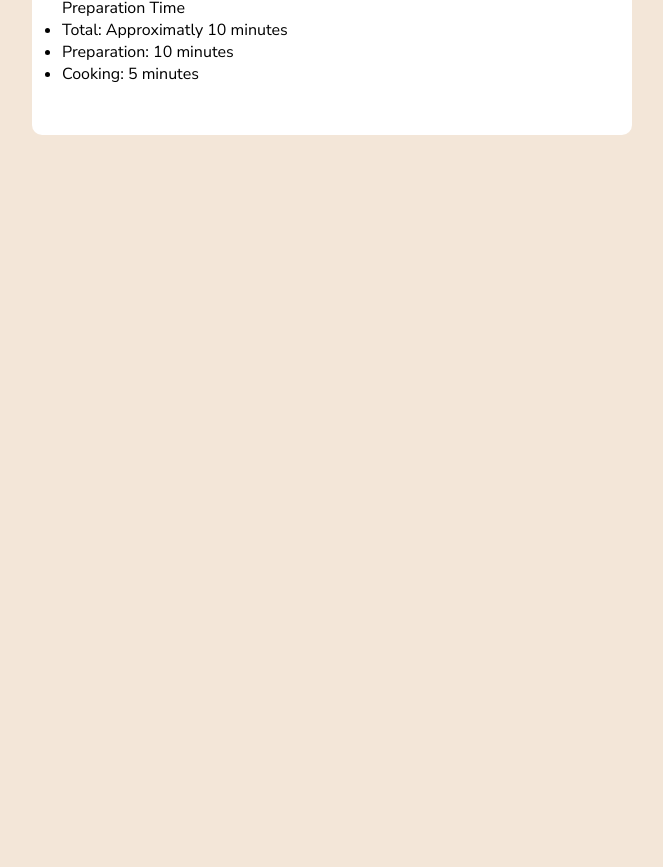
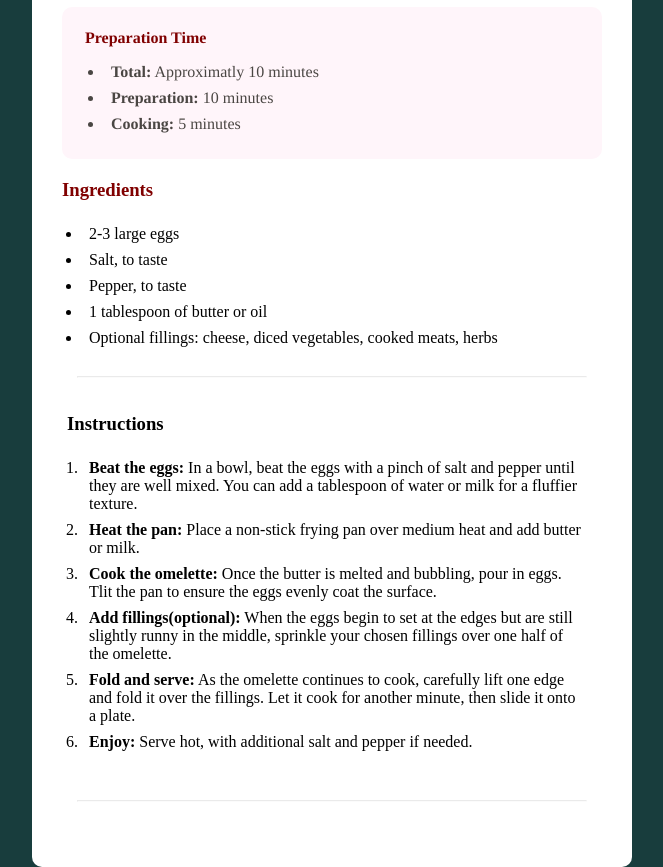
Before and after one commit to Whereisade/recipePage, a plain HTML site: page index.html in a window 1280 px wide. Shown: the part 536-1403 px from the top of the page, without its empty margins (308-971 px from the left). Before the commit the page ends 900 px from the top, so only its background shows below. Drawn offline with Linux system fonts and the light colour scheme; a web font is replaced by a local one.

Commit message:
added ingredients and instructions

```diff
--- a/index.html
+++ b/index.html
@@ -10,6 +10,10 @@
       href="https://fonts.googleapis.com/css2?family=Lora:ital,wght@0,400..700;1,400..700&family=Nunito+Sans:ital,opsz,wght@0,6..12,200..1000;1,6..12,200..1000&display=swap"
       rel="stylesheet"
     />
+    <link
+      href="https://fonts.googleapis.com/css2?family=Eczar:wght@400..800&family=Nunito+Sans:ital,opsz,wght@0,6..12,200..1000;1,6..12,200..1000&family=Space+Grotesk:wght@300..700&family=Space+Mono:ital,wght@0,400;0,700;1,400;1,700&family=Tinos:ital,wght@0,400;0,700;1,400;1,700&display=swap"
+      rel="stylesheet">
+
     <link rel="stylesheet" href="style.css" />
   </head>
   <body>
@@ -25,14 +29,42 @@
 
       <div class="preptime">
         <p>Preparation Time</p>
-        <ul>
-          <li><span>Total:</span> Approximatly 10 minutes</li>
-          <li><span>Preparation:</span> 10 minutes</li>
-          <li><span>Cooking:</span> 5 minutes</li>
+        <ul class="flist">
+          <li class="fuli"><span>Total:</span> Approximatly 10 minutes</li>
+          <li class="fuli"><span>Preparation:</span> 10 minutes</li>
+          <li class="fuli"><span>Cooking:</span> 5 minutes</li>
         </ul>
+      </div>
+      <div class="Ingredients">
+        <h3>Ingredients</h3>
+        <ul class="slist">
+          <li class="seli">2-3 large eggs</li>
+          <li class="seli">Salt, to taste</li>
+          <li class="seli">Pepper, to taste</li>
+          <li class="seli">1 tablespoon of butter or oil</li>
+          <li class="seli">Optional fillings: cheese, diced vegetables, cooked meats, herbs </li>
+
+        </ul>
+      </div>
+      <hr>
+      <div class="instructions">
+        <h3>Instructions</h3>
+        <ol id="tlist">
+          <li class="thdli"><strong>Beat the eggs:</strong> In a bowl, beat the eggs with a pinch of salt and pepper until they are well mixed. You can add a tablespoon of water or milk for a fluffier texture.</li>
+          <li class="thdli"><strong>Heat the pan:</strong> Place a non-stick frying pan over medium heat and add butter or milk.</li>
+          <li class="thdli"><strong>Cook the omelette:</strong> Once the butter is melted and bubbling, pour in eggs. Tlit the pan to ensure the eggs evenly coat the surface.</li>
+          <li class="thdli"><strong>Add fillings(optional):</strong> When the eggs begin to set at the edges but are still slightly runny in the middle, sprinkle your chosen fillings over one half of the omelette.</li>
+          <li class="thdli"><strong>Fold and serve:</strong> As the omelette continues to cook, carefully lift one edge and fold it over the fillings. Let it cook for another minute, then slide it onto a plate.</li>
+          <li class="thdli"><strong>Enjoy:</strong> Serve hot, with additional salt and pepper if needed.</li>
+        </ol>
+      </div>
+      <hr>
+      <div id="nutrition">
+
       </div>
 
 
     </div>
+
   </body>
 </html>
--- a/style.css
+++ b/style.css
@@ -7,7 +7,7 @@
 }
 body{
     font-family: "Nunito Sans", sans-serif;
-    background-color: #f3e6d8;
+    background-color: #183D3D;
     height: 100vh;
 }
 .card{
@@ -62,3 +62,65 @@ body{
 .description p{
     font-size: 14px;
 }
+.preptime{
+    background-color: #fff5fa;
+    padding: 22px;
+    border-radius: 10px;
+    margin-top: 10px;
+    font-family: "Tinos", serif;
+
+
+}
+.preptime p{
+    padding-bottom: 12px;
+    color: #800000;
+    font-weight: 700;
+    padding-left: 1px;
+
+}
+.flist{
+    padding-left: 20px;
+    color: #4a4643;
+}
+span{
+    font-weight: 600;
+}
+.fuli{
+    padding: 4px 7px;
+}
+.Ingredients{
+    padding-top: 20px;
+    font-family: 'Times New Roman', Times, serif;
+}
+.Ingredients h3{
+    color: #800000;
+}
+.slist{
+    padding: 20px 0 10px 20px;
+}
+.seli{
+    padding: 4px 7px;
+}
+hr{
+    margin: 15px;
+    color: #F5F7F8;
+    opacity: 0.2;
+}
+
+.instructions{
+    padding-top: 20px;
+    padding-bottom: 20px;
+    font-family: 'Times New Roman', Times, serif;
+}
+
+.instructions h3{
+   margin: 0 0 10px 5px;
+   font-weight: 900;
+}
+#tlist{
+    margin-left: 10px;
+    padding: 10px;
+}
+.thdli{
+    padding: 4px 7px;
+}
```
